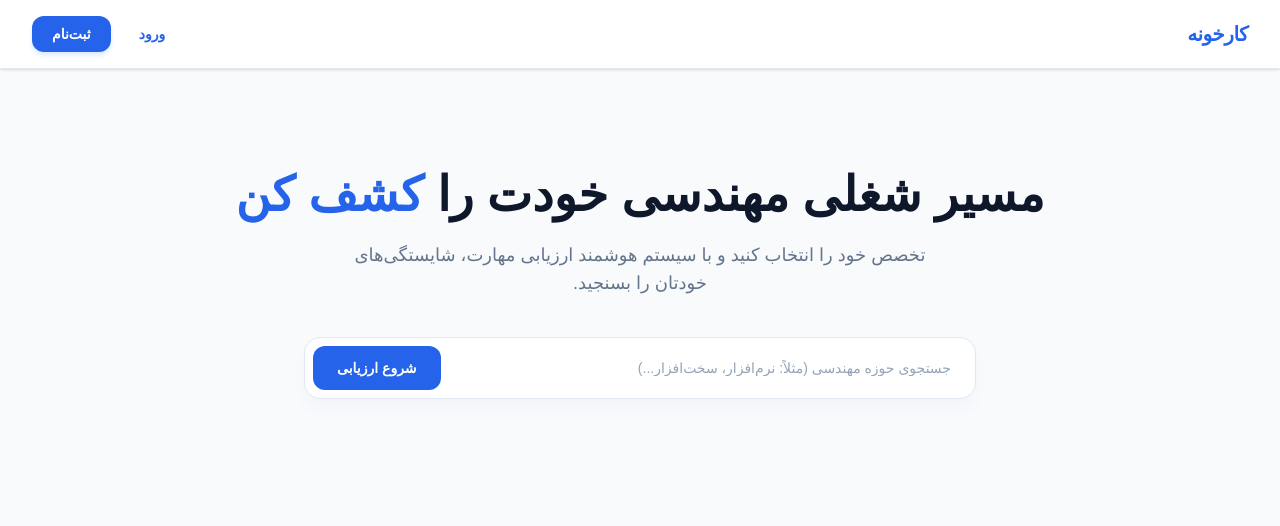
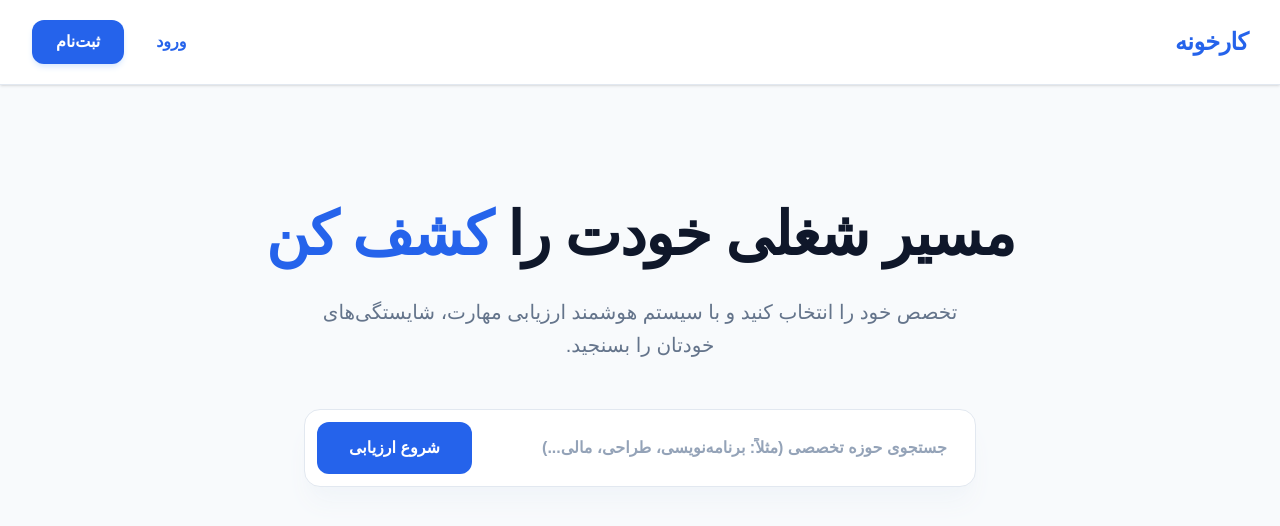
Before and after one commit to mahdysp/my-career-path, a Next.js app: page /quiz in a window 1280 px wide. Shown: the top 526 px of the page. Built offline with nearby package versions, Linux system fonts and the light colour scheme.

Commit message:
Remove engineering constraints and increase font sizes

```diff
--- a/app/quiz/page.tsx
+++ b/app/quiz/page.tsx
@@ -7,41 +7,42 @@ export default function CareerHub() {
   return (
     <div className="min-h-screen bg-[#f8fafc] text-[#1e293b]" style={{ fontFamily: 'vazirmatn, sans-serif', direction: 'rtl' }}>
 
-      {/* ۱. هدر اصلاح‌شده بر اساس سلیقه شما */}
-      <nav className="bg-white border-b border-[#e2e8f0] sticky top-0 z-50 px-8 py-4 flex justify-between items-center shadow-sm">
-        {/* سمت راست: فقط لوگوی سایت بدون گزینه‌های اضافی منو */}
+      {/* ۱. هدر ساده و متمرکز */}
+      <nav className="bg-white border-b border-[#e2e8f0] sticky top-0 z-50 px-8 py-5 flex justify-between items-center shadow-sm">
+        {/* سمت راست: لوگو */}
         <div className="flex items-center">
-          <span className="text-xl font-black text-[#2563eb] tracking-tight">کارخونه</span>
+          <span className="text-2xl font-black text-[#2563eb] tracking-tight">کارخونه</span>
         </div>
 
-        {/* سمت چپ: دکمه‌های ورود و ثبت‌نام کاربردی */}
-        <div className="flex gap-3">
-          <button className="text-sm font-semibold px-4 py-2 text-[#2563eb] hover:bg-[#eff6ff] rounded-xl transition">ورود</button>
-          <button className="text-sm font-semibold px-5 py-2 bg-[#2563eb] text-white hover:bg-[#1d4ed8] rounded-xl shadow-md shadow-blue-100 transition">ثبت‌نام</button>
+        {/* سمت چپ: دکمه‌های ورود و ثبت‌نام */}
+        <div className="flex gap-4">
+          <button className="text-base font-bold px-4 py-2 text-[#2563eb] hover:bg-[#eff6ff] rounded-xl transition">ورود</button>
+          <button className="text-base font-bold px-6 py-2.5 bg-[#2563eb] text-white hover:bg-[#1d4ed8] rounded-xl shadow-md shadow-blue-100 transition">ثبت‌نام</button>
         </div>
       </nav>
 
-      {/* ۲. بخش قهرمان خلوت، کوبنده و کاملاً متمرکز */}
-      <header className="max-w-4xl mx-auto px-6 pt-24 pb-16 text-center">
-        {/* تگ بالای تیتر حذف شد */}
-        <h1 className="text-3xl md:text-5xl font-black text-[#0f172a] leading-tight">
-          مسیر شغلی مهندسی خودت را <span className="text-[#2563eb]">کشف کن</span>
+      {/* ۲. بخش قهرمان خلوت، با فونت‌های درشت‌تر و بدون محدودیت مهندسی */}
+      <header className="max-w-4xl mx-auto px-6 pt-28 pb-20 text-center">
+        {/* سایز متن از text-5xl به text-6xl ارتقا یافت */}
+        <h1 className="text-4xl md:text-6xl font-black text-[#0f172a] leading-tight tracking-tight">
+          مسیر شغلی خودت را <span className="text-[#2563eb]">کشف کن</span>
         </h1>
-        {/* بخش انتهایی جمله کارفرمایان حذف شد */}
-        <p className="text-[#64748b] mt-4 text-base md:text-lg max-w-xl mx-auto font-normal">
+
+        {/* سایز متن توضیحات از text-lg به text-xl ارتقا یافت */}
+        <p className="text-[#64748b] mt-6 text-lg md:text-xl max-w-2xl mx-auto font-medium leading-relaxed">
           تخصص خود را انتخاب کنید و با سیستم هوشمند ارزیابی مهارت، شایستگی‌های خودتان را بسنجید.
         </p>
 
-        {/* باکس جستجوی مدرن */}
-        <div className="max-w-2xl mx-auto bg-white p-2 rounded-2xl shadow-lg shadow-slate-100 border border-[#e2e8f0] mt-10 flex gap-2 items-center">
+        {/* باکس جستجوی بزرگ‌تر و خواناتر */}
+        <div className="max-w-2xl mx-auto bg-white p-3 rounded-2xl shadow-xl shadow-slate-100 border border-[#e2e8f0] mt-12 flex gap-3 items-center">
           <input
             type="text"
-            placeholder="جستجوی حوزه مهندسی (مثلاً: نرم‌افزار، سخت‌افزار...)"
+            placeholder="جستجوی حوزه تخصصی (مثلاً: برنامه‌نویسی، طراحی، مالی...)"
             value={searchQuery}
             onChange={(e) => setSearchQuery(e.target.value)}
-            className="w-full pr-4 py-3 bg-transparent text-sm font-medium focus:outline-none placeholder-[#94a3b8]"
+            className="w-full pr-4 py-3 bg-transparent text-base font-bold focus:outline-none placeholder-[#94a3b8]"
           />
-          <button className="bg-[#2563eb] text-white text-sm font-bold px-6 py-3 rounded-xl hover:bg-[#1d4ed8] transition whitespace-nowrap">
+          <button className="bg-[#2563eb] text-white text-base font-black px-8 py-3.5 rounded-xl hover:bg-[#1d4ed8] transition whitespace-nowrap">
             شروع ارزیابی
           </button>
         </div>
```
